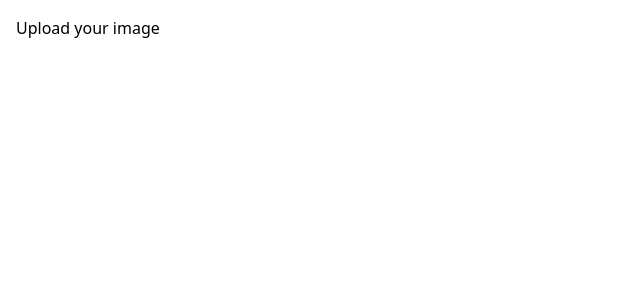
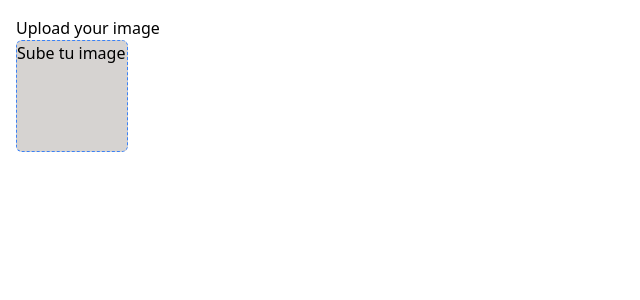
Before and after one commit to ardigc/paint, a React (Vite) app: page / in a window 1280 px wide. Shown: the top 300 px of the page, without its empty margins (0-640 px from the left). Built offline with nearby package versions, Linux system fonts and the light colour scheme; the HTML template or start-up script is replaced by a standard one.

Commit message:
Add file input

```diff
--- a/src/App.tsx
+++ b/src/App.tsx
@@ -1,7 +1,22 @@
+import { useRef } from 'react'
+
 function App() {
+  const ref = useRef<HTMLInputElement | null>(null)
+  const clickHandler = () => {
+    ref.current?.click()
+  }
   return (
     <div className="container mx-auto p-4">
       <h2>Upload your image</h2>
+      {/* Input para que el usuario suba una imagen */}
+      <input ref={ref} type="file" className="hidden" />
+      <div
+        className="w-28 h-28 border-dashed border border-blue-500 rounded-md bg-stone-300"
+        onClick={clickHandler}
+      >
+        Sube tu image
+      </div>
+      {/* Si el usuario ha subido una imagen, mostrarla */}
     </div>
   )
 }
```
